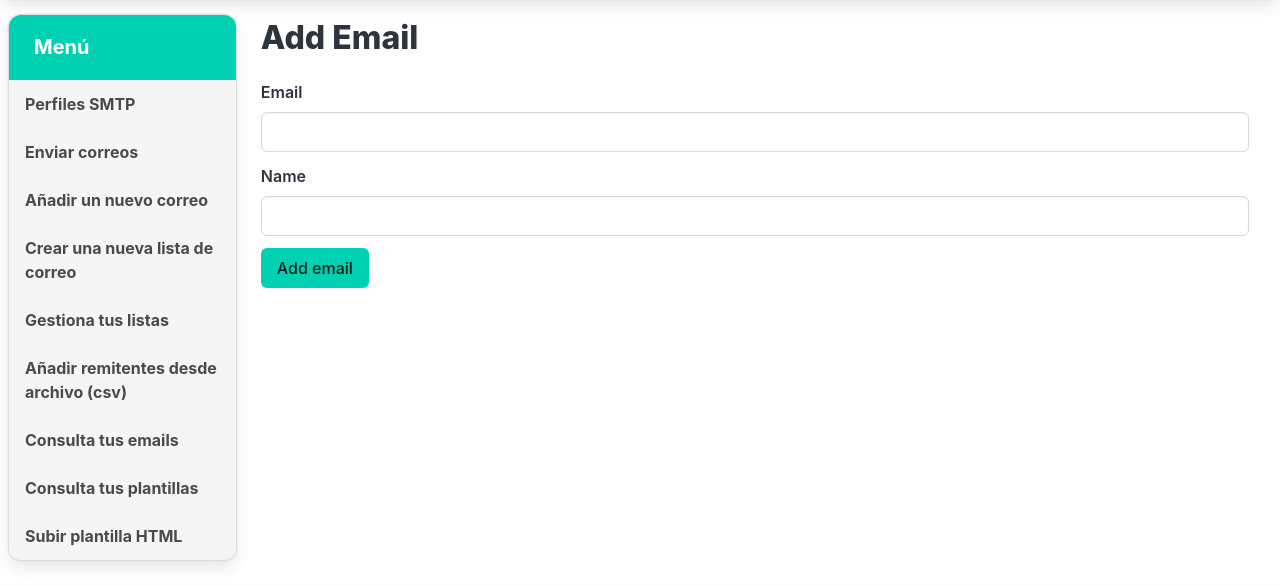
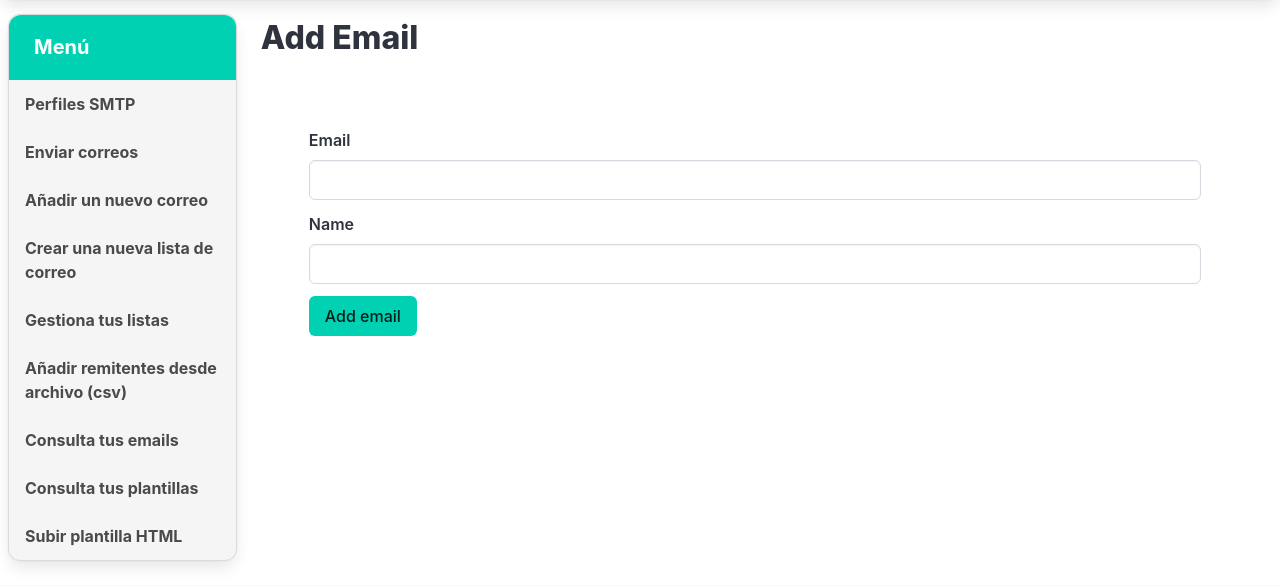
Before and after one commit to gabrielbaute/octopusmail, a Flask app: page /add_email in a window 1280 px wide. Shown: the part 92-678 px from the top of the page. Run offline with Flask 3, Linux system fonts and the light colour scheme; a user stored in the database is signed in.

Commit message:
corrección de estilo en las plantillas

```diff
--- a/app/templates/add_email.html
+++ b/app/templates/add_email.html
@@ -4,6 +4,10 @@
 
 {% block content %}
 <h1 class="title">Add Email</h1>
+<div class="section">
+    <div class="container">
+        <div class="secion">
+            <div class="container">
                 <form method="POST">
                     {{ form.hidden_tag() }}
                     <div class="field">
@@ -24,4 +28,8 @@
                         </div>
                     </div>
                 </form>
+            </div>
+        </div>
+    </div>
+</div>
 {% endblock %}
--- a/app/templates/add_smtp_profile.html
+++ b/app/templates/add_smtp_profile.html
@@ -3,6 +3,8 @@
 {% block title %}Add SMTP Profile{% endblock %}
 
 {% block content %}
+<div class="section">
+    <div class="container">
         <h1 class="title">{{ form.title }}</h1>
         <form method="POST">
             {{ form.hidden_tag() }}
@@ -42,4 +44,6 @@
                 </div>
             </div>
         </form>
+    </div>
+</div>
 {% endblock %}
--- a/app/templates/add_to_list.html
+++ b/app/templates/add_to_list.html
@@ -4,6 +4,8 @@
 
 {% block content %}
 <h1 class="title">Añadir Correo a Lista</h1>
+<div class="section">
+    <div class="container">
         <form method="POST">
             {{ form.hidden_tag() }}
             <div class="field">
@@ -24,4 +26,6 @@
                 </div>
             </div>
         </form>
+    </div>
+</div>
 {% endblock %}
--- a/app/templates/create_list.html
+++ b/app/templates/create_list.html
@@ -4,6 +4,8 @@
 
 {% block content %}
 <h1 class="title">Crear Lista</h1>
+<div class="section">
+    <div class="container">
         <form method="POST">
             {{ form.hidden_tag() }}
             <div class="field">
@@ -18,4 +20,6 @@
                 </div>
             </div>
         </form>
+    </div>
+</div>
 {% endblock %}
--- a/app/templates/edit_smtp_profile.html
+++ b/app/templates/edit_smtp_profile.html
@@ -3,6 +3,8 @@
 {% block title %}Edit SMTP Profile{% endblock %}
 
 {% block content %}
+<div class="section">
+    <div class="container">
         <h1 class="title">{{ form.title }}</h1>
         <form method="POST">
             {{ form.hidden_tag() }}
@@ -42,4 +44,6 @@
                 </div>
             </div>
         </form>
+    </div>
+</div>
 {% endblock %}
--- a/app/templates/edit_template.html
+++ b/app/templates/edit_template.html
@@ -4,6 +4,8 @@
 
 {% block content %}
 <h1 class="title">Edit Template: {{ filename }}</h1>
+<div class="section">
+    <div class="container">
         <form method="POST" action="{{ url_for('templates.edit_template', filename=filename) }}">
             {{ form.hidden_tag() }}
             <div class="field">
@@ -24,4 +26,6 @@
                 </div>
             </div>
         </form>
+    </div>
+</div>
 {% endblock %}
--- a/app/templates/list_list.html
+++ b/app/templates/list_list.html
@@ -3,9 +3,9 @@
 {% block title %}Listas de Correo{% endblock %}
 
 {% block content %}
+<h1 class="title">Listas de Correo</h1>
 <section class="section">
     <div class="container">
-        <h1 class="title">Listas de Correo</h1>
         <table class="table is-fullwidth is-striped">
             <thead>
                 <tr>
--- a/app/templates/send_email.html
+++ b/app/templates/send_email.html
@@ -4,6 +4,8 @@
 
 {% block content %}
 <h1 class="title">Send Email</h1>
+<div class="section">
+    <div class="container">
         <form method="POST" action="{{ url_for('email.send_email_route') }}" enctype="multipart/form-data">
             <div class="field">
                 <label class="label">Select Mode</label>
@@ -78,4 +80,6 @@
                 </div>
             </div>
         </form>
+    </div>
+</div>
 {% endblock %}
--- a/app/templates/smtp_profiles.html
+++ b/app/templates/smtp_profiles.html
@@ -5,6 +5,8 @@
 {% block content %}
 <h1 class="title">SMTP Profiles</h1>
 <a href="{{ url_for('smtp.add_smtp_profile') }}" class="button is-primary">Add SMTP Profile</a>
+<div class="section">
+    <div class="container">
         <table class="table is-striped is-fullwidth">
             <thead>
                 <tr>
@@ -32,4 +34,6 @@
                 {% endfor %}
             </tbody>
         </table>
+    </div>
+</div>
 {% endblock %}
--- a/app/templates/templates.html
+++ b/app/templates/templates.html
@@ -4,6 +4,8 @@
 
 {% block content %}
 <h1 class="title">Templates</h1>
+<div class="section">
+    <div class="container">
         <table class="table is-striped is-fullwidth">
             <thead>
                 <tr>
@@ -23,4 +25,6 @@
                 {% endfor %}
             </tbody>
         </table>
+    </div>
+</div>
 {% endblock %}
--- a/app/templates/upload_csv.html
+++ b/app/templates/upload_csv.html
@@ -4,6 +4,8 @@
 
 {% block content %}
 <h1 class="title">Upload CSV</h1>
+<div class="section">
+    <div class="container">
         <form method="POST" enctype="multipart/form-data">
             {{ form.hidden_tag() }}
             <div class="field">
@@ -30,4 +32,6 @@
                 </div>
             </div>
         </form>
+    </div>
+</div>
 {% endblock %}
--- a/app/templates/upload_template.html
+++ b/app/templates/upload_template.html
@@ -4,6 +4,8 @@
 
 {% block content %}
 <h1 class="title">Upload Template</h1>
+<div class="section">
+    <div class="container">
         <form method="POST" action="{{ url_for('templates.upload_template') }}">
             {{ form.hidden_tag() }}
             <div class="field">
@@ -24,4 +26,6 @@
                 </div>
             </div>
         </form>
+    </div>
+</div>
 {% endblock %}
```
Lines whose indentation alone changed are shown as unchanged.
